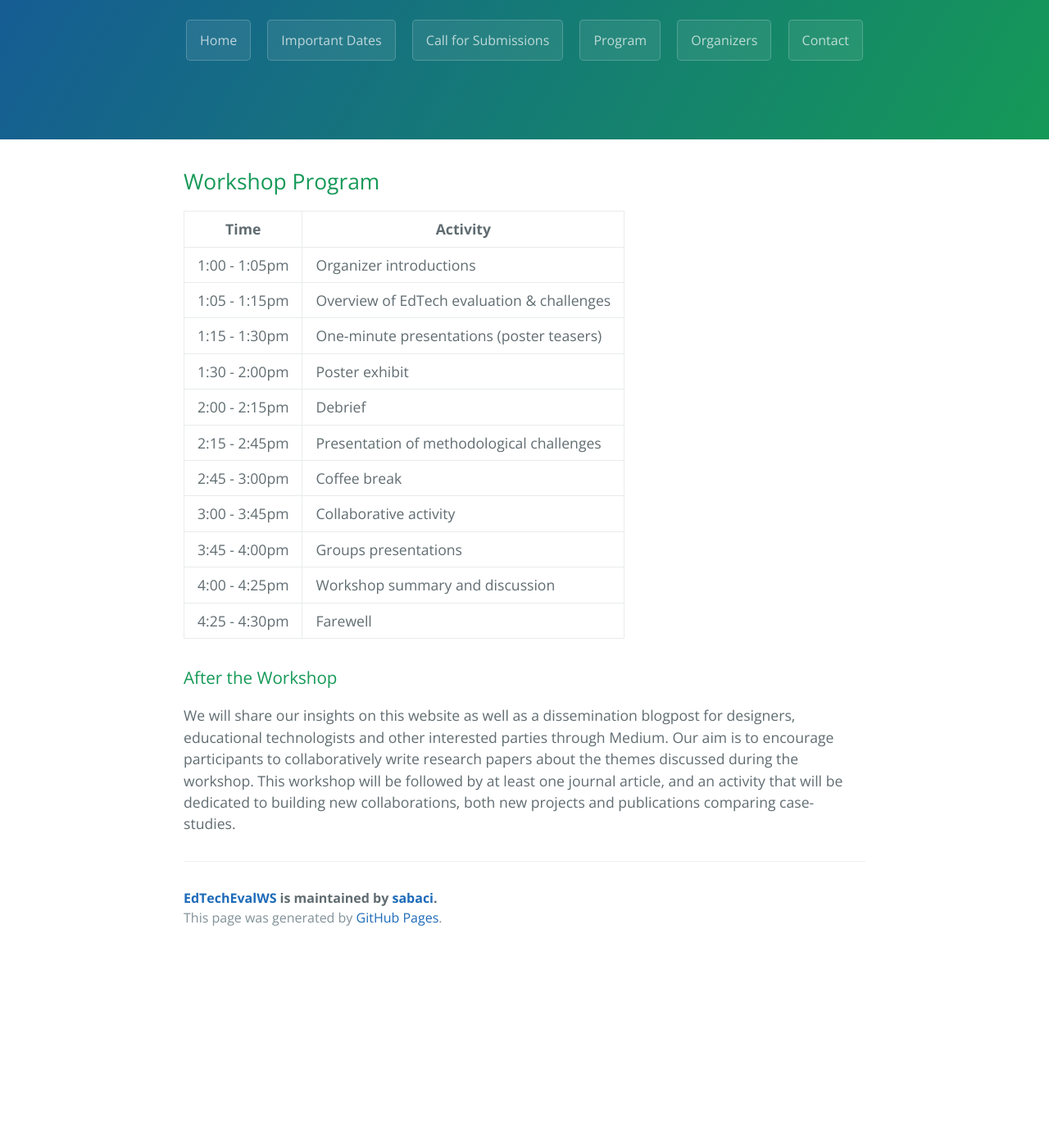
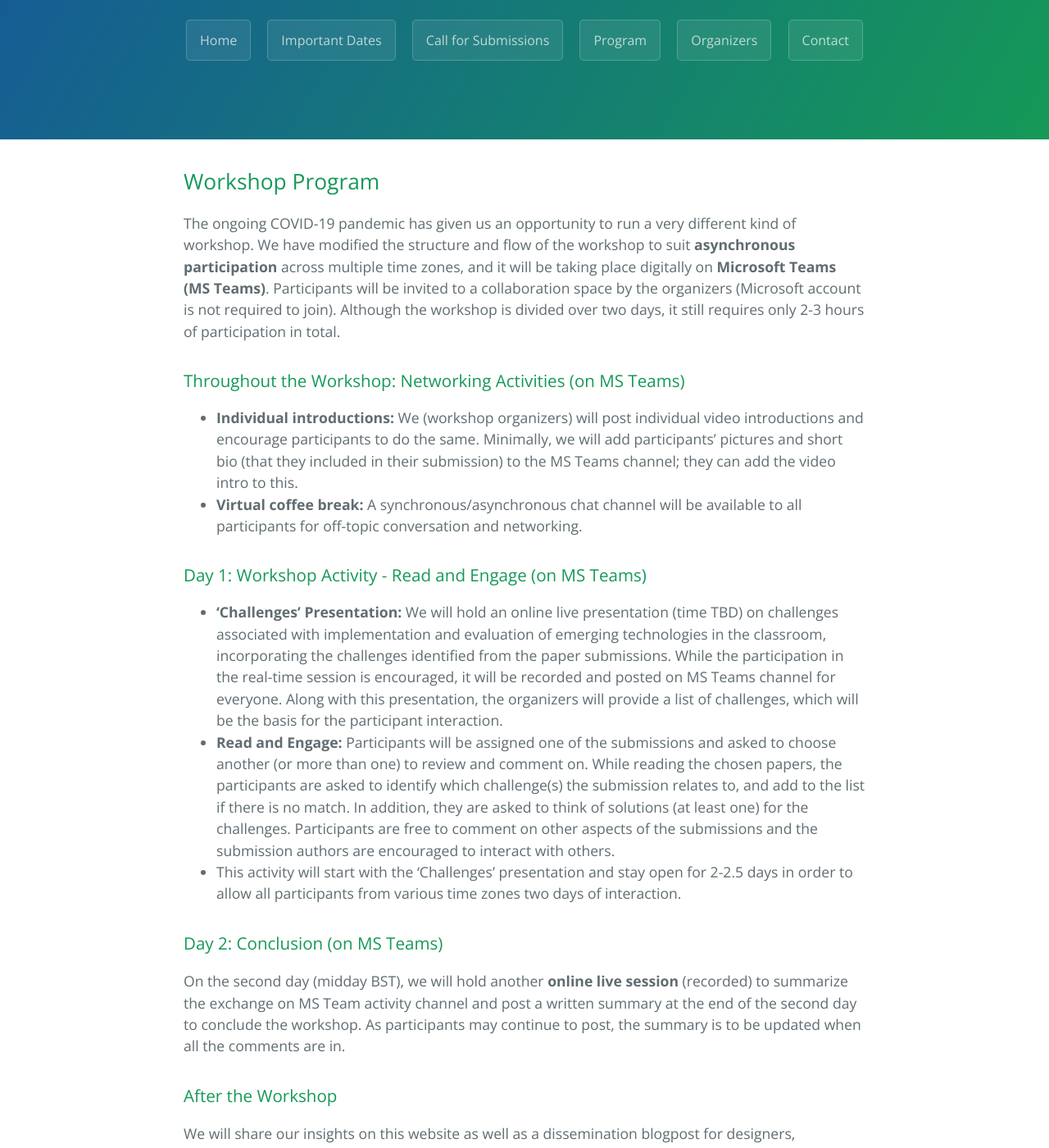
Before and after one commit to sabaci/EdTechEvalWS, a Jekyll site: the page built from program.md, in a window 1280 px wide and 1400 px high, scrolled down 213 px. Shown: the whole window at 82% size. Built offline with Jekyll 4.4.1, drawn with Linux system fonts in a browser that asks for light colours; our own code applies the rules of GitHub Pages for plain Markdown files; before the commit the page ends 1376 px from its top, so only the background shows below that.

Commit message:
Update program.md

```diff
--- a/program.md
+++ b/program.md
@@ -1,18 +1,17 @@
 ## Workshop Program
+The ongoing COVID-19 pandemic has given us an opportunity to run a very different kind of workshop. We have modified the structure and flow of the workshop to suit **asynchronous participation** across multiple time zones, and it will be taking place digitally on **Microsoft Teams (MS Teams)**. Participants will be invited to a collaboration space by the organizers (Microsoft account is not required to join). Although the workshop is divided over two days, it still requires only 2-3 hours of participation in total.
 
-Time | Activity
------------ | ------------
-1:00 - 1:05pm | Organizer introductions
-1:05 - 1:15pm | Overview of EdTech evaluation & challenges
-1:15 - 1:30pm | One-minute presentations (poster teasers)
-1:30 - 2:00pm | Poster exhibit
-2:00 - 2:15pm | Debrief
-2:15 - 2:45pm | Presentation of methodological challenges
-2:45 - 3:00pm | Coffee break
-3:00 - 3:45pm | Collaborative activity
-3:45 - 4:00pm | Groups presentations
-4:00 - 4:25pm | Workshop summary and discussion
-4:25 - 4:30pm | Farewell
+### Throughout the Workshop: Networking Activities (on MS Teams)
+- **Individual introductions:** We (workshop organizers) will post individual video introductions and encourage participants to do the same. Minimally, we will add participants' pictures and short bio (that they included in their submission) to the MS Teams channel; they can add the video intro to this.
+- **Virtual coffee break:** A synchronous/asynchronous chat channel will be available to all participants for off-topic conversation and networking.
+
+### Day 1: Workshop Activity - Read and Engage (on MS Teams)
+- **‘Challenges’ Presentation:** We will hold an online live presentation (time TBD) on challenges associated with implementation and evaluation of emerging technologies in the classroom, incorporating the challenges identified from the paper submissions. While the participation in the real-time session is encouraged, it will be recorded and posted on MS Teams channel for everyone. Along with this presentation, the organizers will provide a list of challenges, which will be the basis for the participant interaction.
+- **Read and Engage:** Participants will be assigned one of the submissions and asked to choose another (or more than one) to review and comment on. While reading the chosen papers, the participants are asked to identify which challenge(s) the submission relates to, and add to the list if there is no match. In addition, they are asked to think of solutions (at least one) for the challenges. Participants are free to comment on other aspects of the submissions and the submission authors are encouraged to interact with others.
+- This activity will start with the ‘Challenges’ presentation and stay open for 2-2.5 days in order to allow all participants from various time zones two days of interaction.
+
+### Day 2: Conclusion (on MS Teams)
+On the second day (midday BST), we will hold another **online live session** (recorded) to summarize the exchange on MS Team activity channel and post a written summary at the end of the second day to conclude the workshop. As participants may continue to post, the summary is to be updated when all the comments are in.
 
 ### After the Workshop
 We will share our insights on this website as well as a dissemination blogpost for designers, educational technologists and other interested parties through Medium. Our aim is to encourage participants to collaboratively write research papers about the themes discussed during the workshop. This workshop will be followed by at least one journal article, and an activity that will be dedicated to building new collaborations, both new projects and publications comparing case-studies.
```
